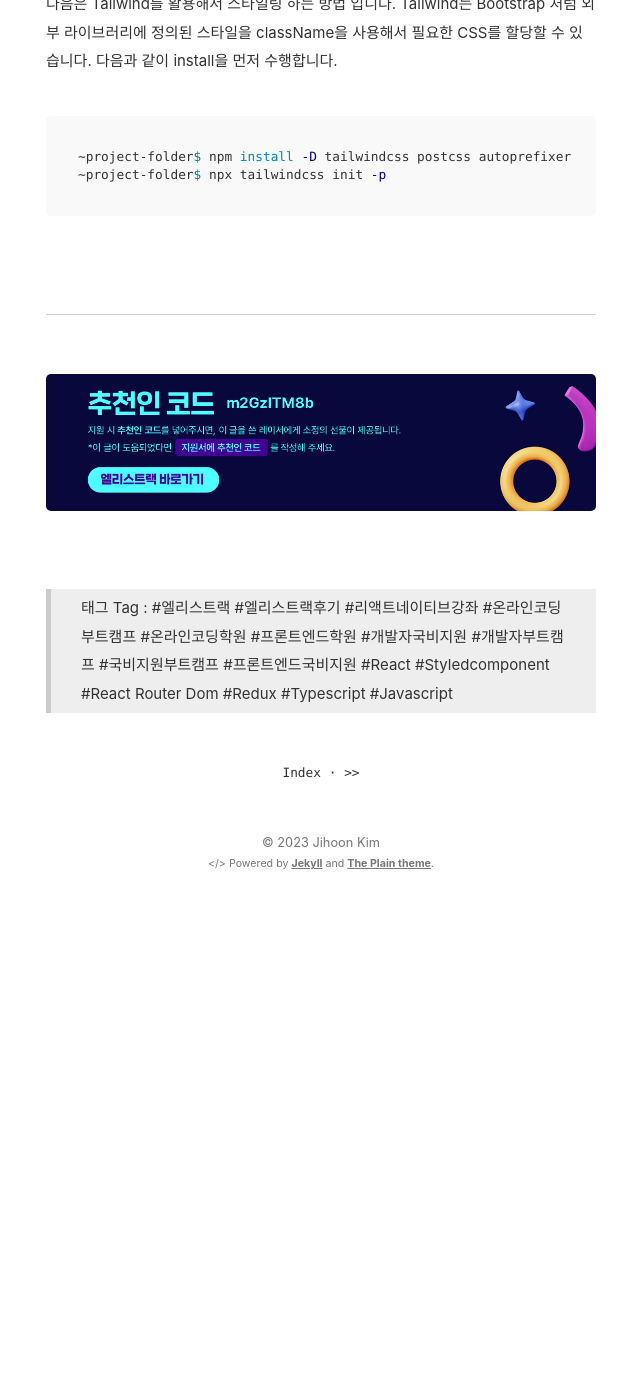
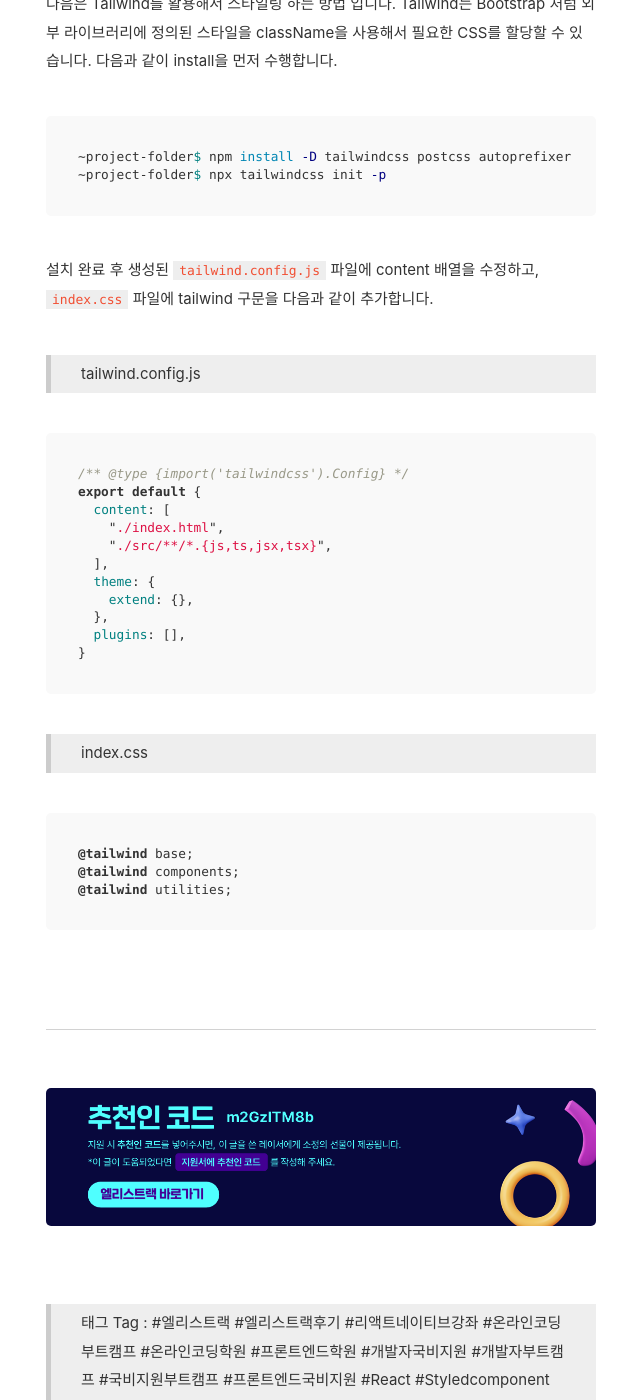
Before and after one commit to Ji-hoon/blog, a Jekyll site: the page built from _posts/2023-11-24-css-styling-in-react.md, in a window 1280 px wide and 1400 px high, scrolled down 3761 px. Shown: the whole window, without its empty margins (319-959 px from the left). Built offline with Jekyll 4.4.1, drawn with Linux system fonts in a browser that asks for light colours; comment, search, counter and statistics services are not loaded; before the commit the page ends 4670 px from its top, so only the background shows below that.

Commit message:
FIX : tailwind 내용 수정

````diff
--- a/_posts/2023-11-24-css-styling-in-react.md
+++ b/_posts/2023-11-24-css-styling-in-react.md
@@ -140,7 +140,30 @@ $ npm install styled-components
 ~project-folder$ npx tailwindcss init -p
 ```
 
+설치 완료 후 생성된 `tailwind.config.js` 파일에 content 배열을 수정하고, `index.css` 파일에 tailwind 구문을 다음과 같이 추가합니다.
 
+> tailwind.config.js
+
+```javascript
+/** @type {import('tailwindcss').Config} */
+export default {
+  content: [
+    "./index.html",
+    "./src/**/*.{js,ts,jsx,tsx}",
+  ],
+  theme: {
+    extend: {},
+  },
+  plugins: [],
+}
+```
+> index.css
+
+```css
+@tailwind base;
+@tailwind components;
+@tailwind utilities;
+```
 
 &nbsp;
 
````
